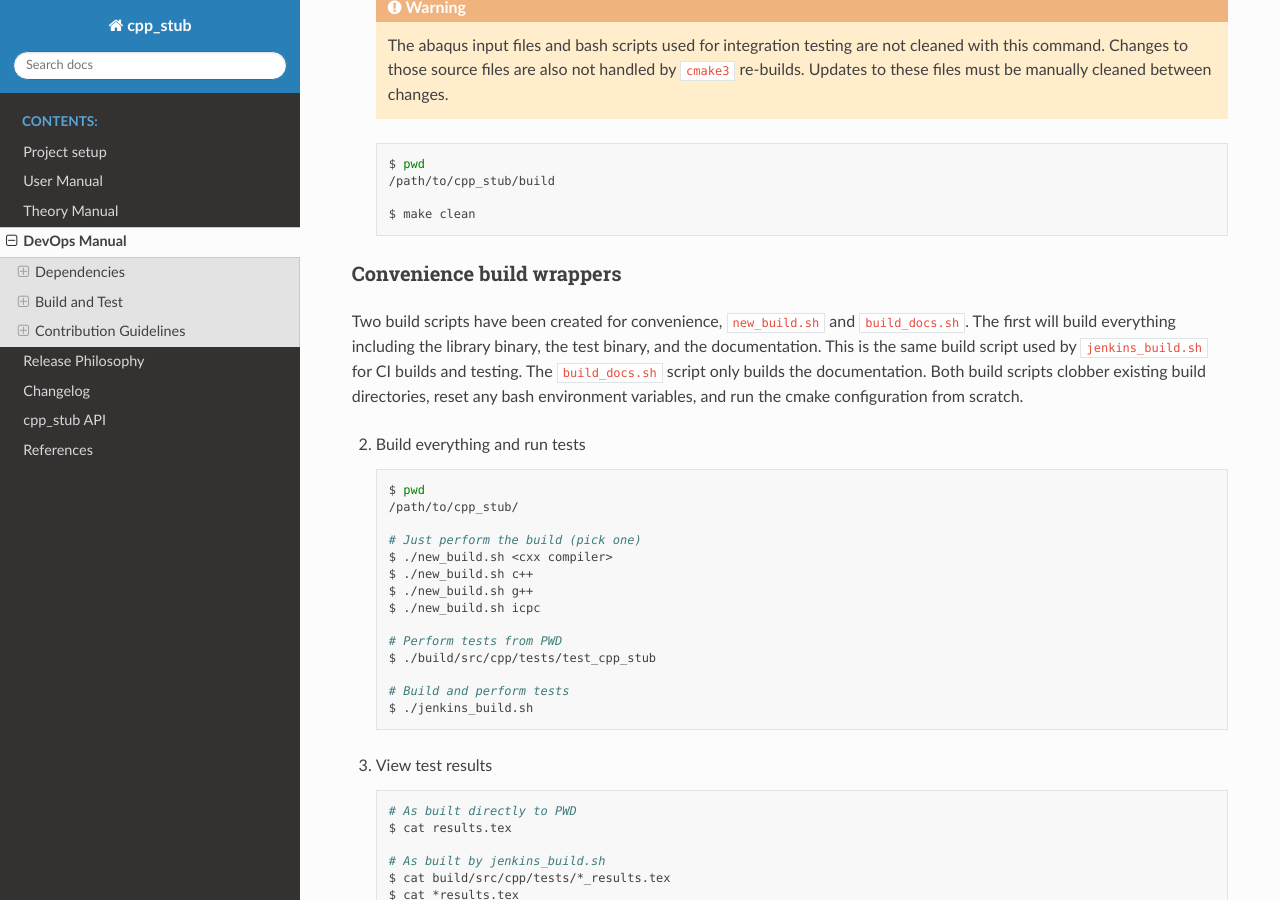
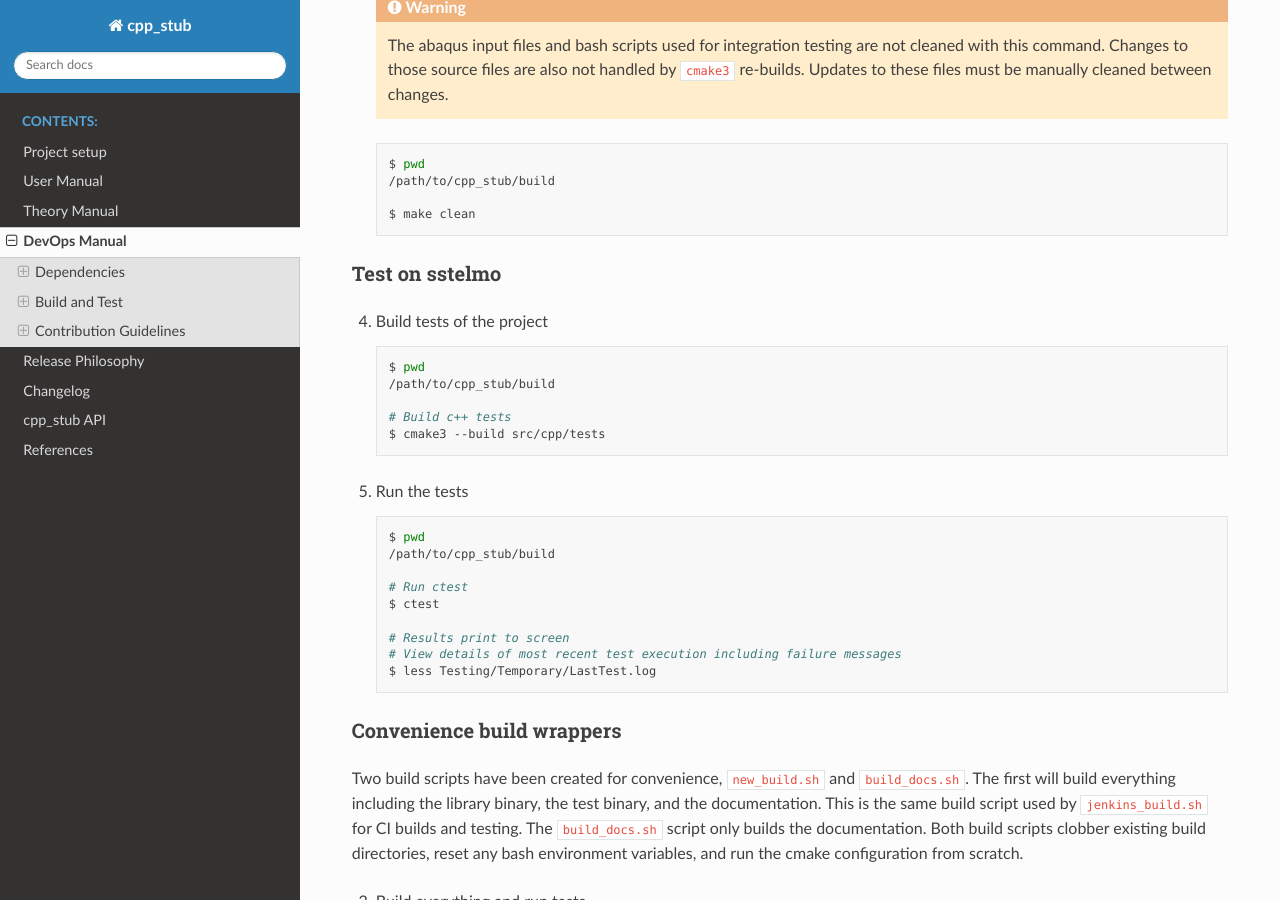
Before and after one commit to lanl/tardigrade-asp, a Sphinx documentation site: the page built from docs/devops.rst, in a window 1280 px wide and 900 px high, scrolled down 3613 px. Built offline with Sphinx 7.4.7 and the Read the Docs theme 2.0.0, drawn with Linux system fonts in a browser that asks for light colours.

Commit message:
DOC: add test execution instructions

```diff
--- a/docs/build.txt
+++ b/docs/build.txt
@@ -90,6 +90,33 @@ Build on sstelmo
       /path/to/cpp_stub/build
 
       $ make clean
+
+Test on sstelmo
+===============
+
+4) Build tests of the project
+
+   .. code:: bash
+
+      $ pwd
+      /path/to/cpp_stub/build
+
+      # Build c++ tests
+      $ cmake3 --build src/cpp/tests
+
+5) Run the tests
+
+   .. code:: bash
+
+      $ pwd
+      /path/to/cpp_stub/build
+
+      # Run ctest
+      $ ctest
+
+      # Results print to screen
+      # View details of most recent test execution including failure messages
+      $ less Testing/Temporary/LastTest.log
 
 Convenience build wrappers
 ==========================
```
Also changed, not shown: README.md (+26 -0 lines).
